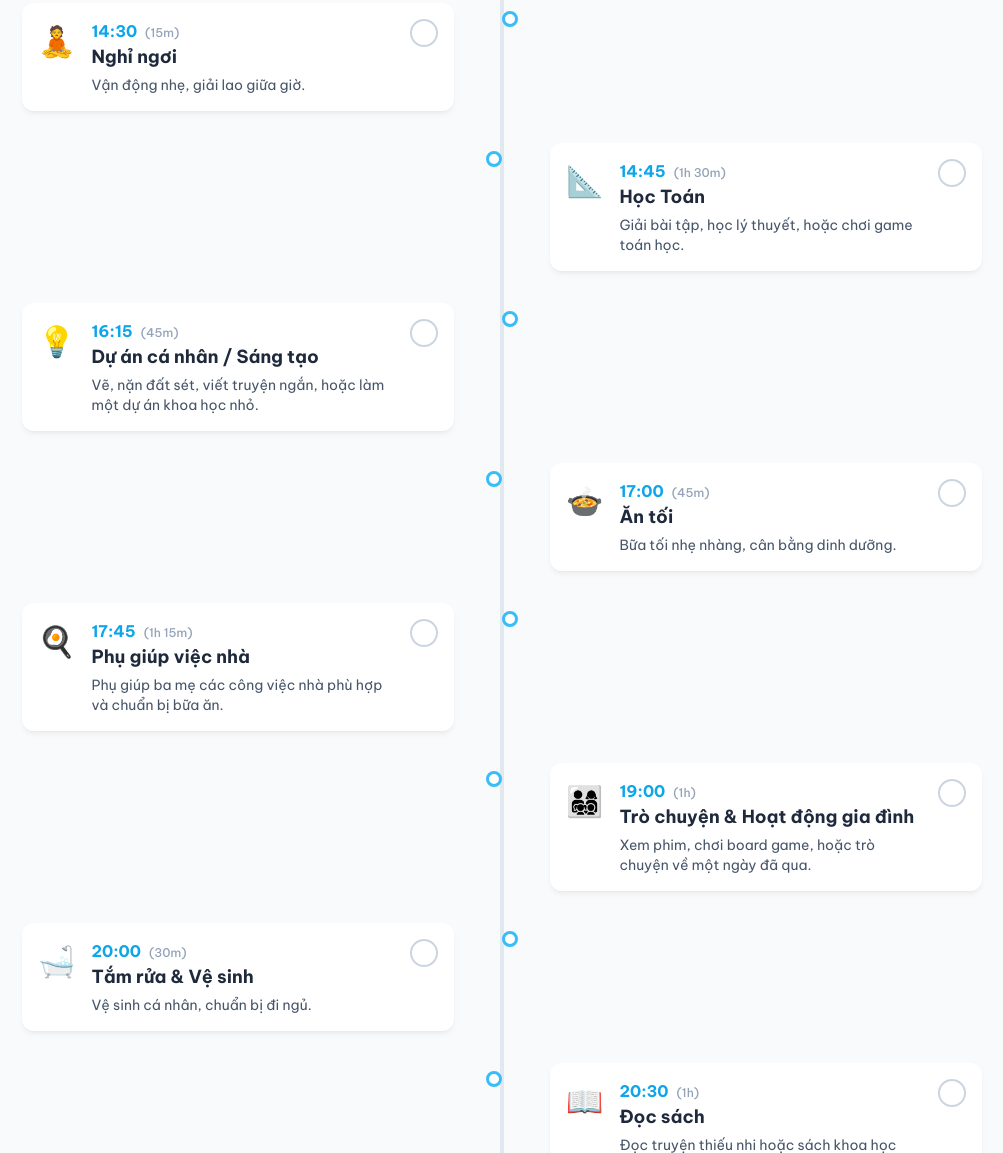
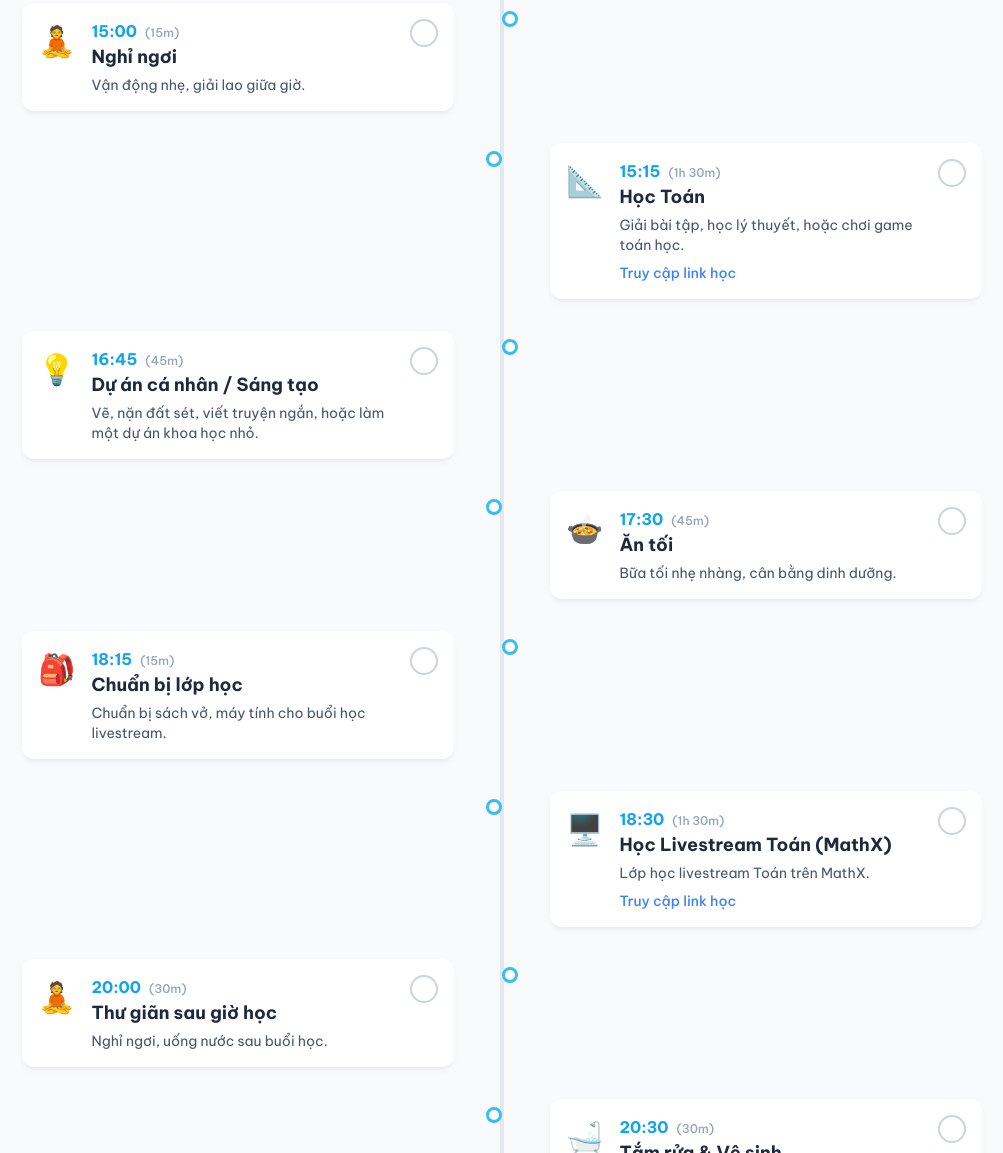
Before and after one commit to phanminhnhat/CalendarPony, a plain HTML site: page index.html in a window 1280 px wide. Shown: the part 1647-2800 px from the top of the page, without its empty margins (138-1141 px from the left). Drawn offline with nearby package versions, Linux system fonts and the light colour scheme.

Commit message:
Update index.html

```diff
--- a/index.html
+++ b/index.html
@@ -216,17 +216,17 @@
             { time: '09:30', duration: 15, title: 'Nghỉ ngơi', icon: '💧', description: 'Uống nước, thư giãn, chuẩn bị cho giờ học.' },
             { time: '09:45', duration: 120, title: 'Học Robotics', icon: '🤖', description: 'Làm bài tập lập trình, lắp ráp mô hình, hoặc học lý thuyết.', link: 'https://phanminhnhat.github.io/AIRobotics4Juniors' },
             { time: '11:45', duration: 45, title: 'Ăn trưa', icon: '🍱', description: 'Cơm, thịt/cá, rau, trái cây để bổ sung năng lượng.' },
-            { time: '12:30', duration: 30, title: 'Nghỉ trưa', icon: '😴', description: 'Đọc sách khoa học, truyện ngắn để thư giãn.' },
-            { time: '13:00', duration: 90, title: 'Học Anh văn', icon: '🇬🇧', description: 'Luyện nghe, nói, đọc, viết. Sử dụng Duolingo, BBC Learning English.' },
-            { time: '14:30', duration: 15, title: 'Nghỉ ngơi', icon: '🧘', description: 'Vận động nhẹ, giải lao giữa giờ.' },
-            { time: '14:45', duration: 90, title: 'Học Toán', icon: '📐', description: 'Giải bài tập, học lý thuyết, hoặc chơi game toán học.' },
-            { time: '16:15', duration: 45, title: 'Dự án cá nhân / Sáng tạo', icon: '💡', description: 'Vẽ, nặn đất sét, viết truyện ngắn, hoặc làm một dự án khoa học nhỏ.' },
-            { time: '17:00', duration: 45, title: 'Ăn tối', icon: '🍲', description: 'Bữa tối nhẹ nhàng, cân bằng dinh dưỡng.' },
-            { time: '17:45', duration: 75, title: 'Phụ giúp việc nhà', icon: '🍳', description: 'Phụ giúp ba mẹ các công việc nhà phù hợp và chuẩn bị bữa ăn.' },
-            { time: '19:00', duration: 60, title: 'Trò chuyện & Hoạt động gia đình', icon: '👨‍👩‍👧‍👦', description: 'Xem phim, chơi board game, hoặc trò chuyện về một ngày đã qua.' },
-            { time: '20:00', duration: 30, title: 'Tắm rửa & Vệ sinh', icon: '🛁', description: 'Vệ sinh cá nhân, chuẩn bị đi ngủ.' },
-            { time: '20:30', duration: 60, title: 'Đọc sách', icon: '📖', description: 'Đọc truyện thiếu nhi hoặc sách khoa học đơn giản.' },
-            { time: '21:30', duration: 0, title: 'Đi ngủ', icon: '🌙', description: 'Chúc ngủ ngon!' }
+            { time: '12:30', duration: 60, title: 'Nghỉ trưa', icon: '😴', description: 'Đọc sách khoa học, truyện ngắn để thư giãn.' },
+            { time: '13:30', duration: 90, title: 'Học Anh văn', icon: '🇬🇧', description: 'Luyện nghe, nói, đọc, viết. Sử dụng Duolingo, BBC Learning English.' },
+            { time: '15:00', duration: 15, title: 'Nghỉ ngơi', icon: '🧘', description: 'Vận động nhẹ, giải lao giữa giờ.' },
+            { time: '15:15', duration: 90, title: 'Học Toán', icon: '📐', description: 'Giải bài tập, học lý thuyết, hoặc chơi game toán học.', link: 'https://mathx.vn' },
+            { time: '16:45', duration: 45, title: 'Dự án cá nhân / Sáng tạo', icon: '💡', description: 'Vẽ, nặn đất sét, viết truyện ngắn, hoặc làm một dự án khoa học nhỏ.' },
+            { time: '17:30', duration: 45, title: 'Ăn tối', icon: '🍲', description: 'Bữa tối nhẹ nhàng, cân bằng dinh dưỡng.' },
+            { time: '18:15', duration: 75, title: 'Phụ giúp việc nhà', icon: '🍳', description: 'Phụ giúp ba mẹ các công việc nhà phù hợp và chuẩn bị bữa ăn.' },
+            { time: '19:30', duration: 60, title: 'Trò chuyện & Hoạt động gia đình', icon: '👨‍👩‍👧‍👦', description: 'Xem phim, chơi board game, hoặc trò chuyện về một ngày đã qua.' },
+            { time: '20:30', duration: 30, title: 'Tắm rửa & Vệ sinh', icon: '🛁', description: 'Vệ sinh cá nhân, chuẩn bị đi ngủ.' },
+            { time: '21:00', duration: 60, title: 'Đọc sách', icon: '📖', description: 'Đọc truyện thiếu nhi hoặc sách khoa học đơn giản.' },
+            { time: '22:00', duration: 0, title: 'Đi ngủ', icon: '🌙', description: 'Chúc ngủ ngon!' }
         ];
 
         const dayMappings = {
@@ -270,20 +270,30 @@
                     daySchedule.push({ time: '21:00', duration: 60, title: 'Học Tiếng Anh (Pony)', icon: '🐴', description: 'Lớp học Tiếng Anh trực tuyến.' });
                     daySchedule.push({ time: '22:00', duration: 0, title: 'Đi ngủ', icon: '🌙', description: 'Chúc ngủ ngon!' });
                 }
+                else if (day === 'wednesday') {
+                    daySchedule = [
+                        ...baseDaySchedule.filter(task => timeToMinutes(task.time) < timeToMinutes('17:30')), // Keep schedule until dinner
+                        { time: '17:30', duration: 45, title: 'Ăn tối', icon: '🍲', description: 'Bữa tối nhẹ nhàng, cân bằng dinh dưỡng.' },
+                        { time: '18:15', duration: 15, title: 'Chuẩn bị lớp học', icon: '🎒', description: 'Chuẩn bị sách vở, máy tính cho buổi học livestream.' },
+                        { time: '18:30', duration: 90, title: 'Học Livestream Toán (MathX)', icon: '🖥️', description: 'Lớp học livestream Toán trên MathX.', link: 'https://mathx.vn' },
+                        { time: '20:00', duration: 30, title: 'Thư giãn sau giờ học', icon: '🧘', description: 'Nghỉ ngơi, uống nước sau buổi học.' },
+                        ...baseDaySchedule.filter(task => timeToMinutes(task.time) >= timeToMinutes('20:30')) // Keep late evening schedule
+                    ];
+                }
                 else if (day === 'friday') {
                     // Rebuild Friday's schedule logically
                     daySchedule = [
                         ...baseDaySchedule.filter(task => timeToMinutes(task.time) < timeToMinutes('09:45')), // Morning routine until 9:45
-                        { time: '09:45', duration: 90, title: 'Học Toán', icon: '📐', description: 'Giải bài tập, học lý thuyết, hoặc chơi game toán học.' },
+                        { time: '09:45', duration: 90, title: 'Học Toán', icon: '📐', description: 'Giải bài tập, học lý thuyết, hoặc chơi game toán học.', link: 'https://mathx.vn' },
                         { time: '11:15', duration: 30, title: 'Ôn bài / Đọc sách', icon: '📚', description: 'Ôn lại bài toán vừa học hoặc đọc sách tự do.' },
-                        ...baseDaySchedule.filter(task => timeToMinutes(task.time) >= timeToMinutes('11:45') && timeToMinutes(task.time) < timeToMinutes('13:00')), // Lunch and break
-                        { time: '13:00', duration: 180, title: 'Dự án cá nhân / Sáng tạo', icon: '💡', description: 'Thời gian tự do để vẽ, viết, làm mô hình hoặc các dự án yêu thích.' },
+                        ...baseDaySchedule.filter(task => timeToMinutes(task.time) >= timeToMinutes('11:45') && timeToMinutes(task.time) < timeToMinutes('13:30')), // Lunch and new 1h break
+                        { time: '13:30', duration: 150, title: 'Dự án cá nhân / Sáng tạo', icon: '💡', description: 'Thời gian tự do để vẽ, viết, làm mô hình hoặc các dự án yêu thích.' },
                         { time: '16:00', duration: 60, title: 'Phụ giúp việc nhà', icon: '🍳', description: 'Phụ giúp ba mẹ dọn dẹp và chuẩn bị bữa tối.' },
-                        ...baseDaySchedule.filter(task => timeToMinutes(task.time) >= timeToMinutes('17:00') && timeToMinutes(task.time) < timeToMinutes('17:45')), // Dinner
+                        { time: '17:00', duration: 45, title: 'Ăn tối', icon: '🍲', description: 'Bữa tối nhẹ nhàng, cân bằng dinh dưỡng.' },
                         { time: '17:45', duration: 15, title: 'Chuẩn bị đi học', icon: '🎒', description: 'Chuẩn bị sách vở, di chuyển đến lớp Teky.' },
                         { time: '18:00', duration: 120, title: 'Học Robotics (Teky)', icon: '⚙️', description: 'Lớp học Robotics tại trung tâm Teky.' },
                         { time: '20:00', duration: 60, title: 'Thư giãn / Ăn nhẹ', icon: '🍎', description: 'Nghỉ ngơi sau lớp Teky, ăn nhẹ và chuẩn bị lớp Pony.' },
-                        { time: '21:00', duration: 60, title: 'Học Tiếng Anh (Pony)', icon: '🐴', description: 'Lớp học Tiếng Anh trực tuyến.' },
+                        { time: '21:00', duration: 60, title: 'Học Tiếng Anh (Pony)', icon: '�', description: 'Lớp học Tiếng Anh trực tuyến.' },
                         { time: '22:00', duration: 0, title: 'Đi ngủ', icon: '🌙', description: 'Chúc ngủ ngon!' }
                     ];
                 }
@@ -296,7 +306,13 @@
                         { time: '12:30', duration: 90, title: 'Nghỉ trưa / Đọc sách', icon: '😴', description: 'Nghỉ ngơi hoặc đọc các loại sách yêu thích.' },
                         { time: '14:00', duration: 90, title: 'Dự án cuối tuần', icon: '🚀', description: 'Xây mô hình LEGO, làm video ngắn, hoặc thực hành thí nghiệm khoa học vui.' },
                         { time: '15:30', duration: 90, title: 'Thời gian chơi tự do', icon: '🎲', description: 'Chơi cùng bạn bè, gia đình hoặc các trò chơi yêu thích.' },
-                        ...baseDaySchedule.filter(task => timeToMinutes(task.time) >= timeToMinutes('17:00'))
+                        // Use original evening schedule for weekends, not the pushed-back one
+                        { time: '17:00', duration: 45, title: 'Ăn tối', icon: '🍲', description: 'Bữa tối nhẹ nhàng, cân bằng dinh dưỡng.' },
+                        { time: '17:45', duration: 75, title: 'Phụ giúp việc nhà', icon: '🍳', description: 'Phụ giúp ba mẹ các công việc nhà phù hợp và chuẩn bị bữa ăn.' },
+                        { time: '19:00', duration: 60, title: 'Trò chuyện & Hoạt động gia đình', icon: '👨‍👩‍👧‍👦', description: 'Xem phim, chơi board game, hoặc trò chuyện về một ngày đã qua.' },
+                        { time: '20:00', duration: 30, title: 'Tắm rửa & Vệ sinh', icon: '🛁', description: 'Vệ sinh cá nhân, chuẩn bị đi ngủ.' },
+                        { time: '20:30', duration: 60, title: 'Đọc sách', icon: '📖', description: 'Đọc truyện thiếu nhi hoặc sách khoa học đơn giản.' },
+                        { time: '21:30', duration: 0, title: 'Đi ngủ', icon: '🌙', description: 'Chúc ngủ ngon!' }
                     ];
                 }
                 weeklyScheduleData[day] = sortTasksByTime(daySchedule.map(task => ({ ...task, completed: false })));
@@ -455,3 +471,4 @@
     </script>
 </body>
 </html>
+�
```
